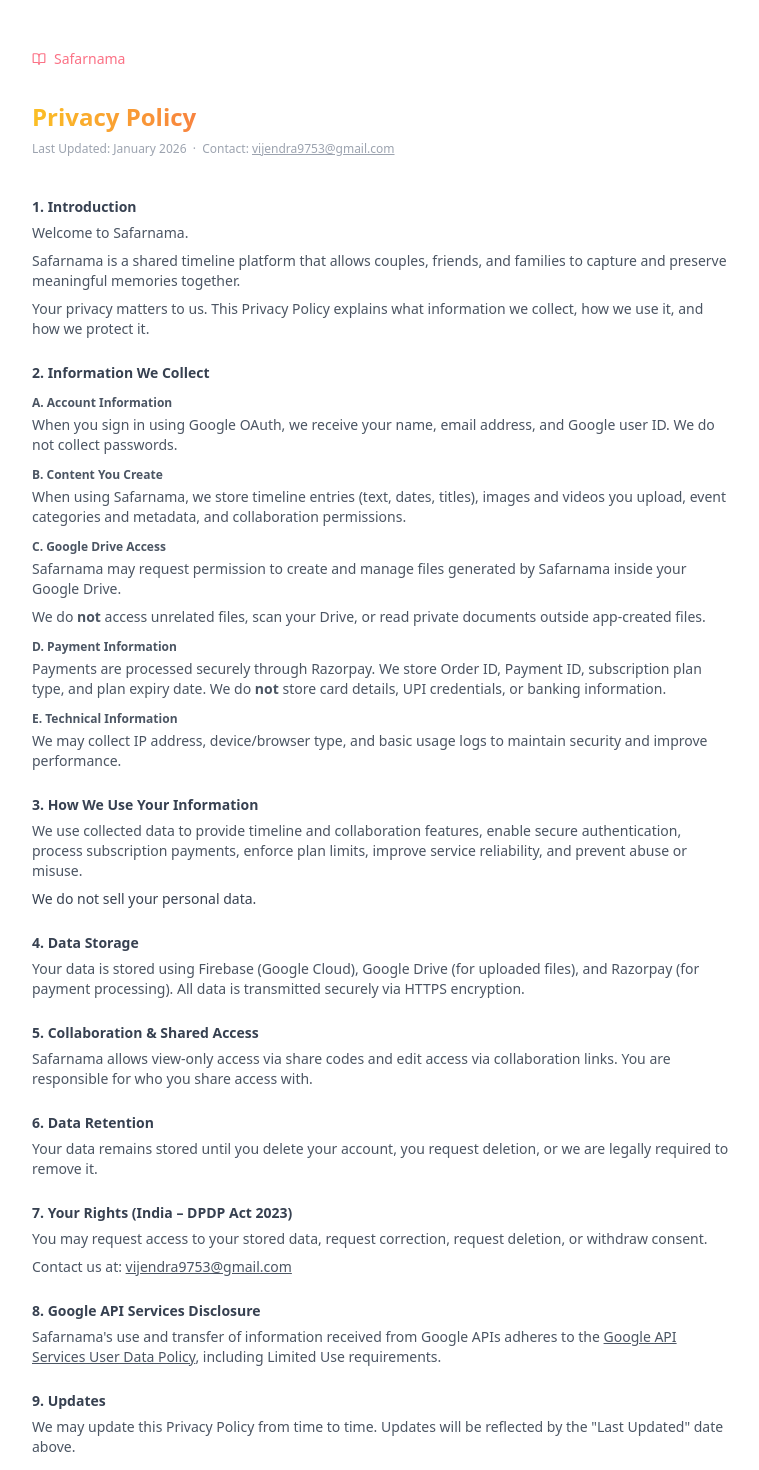
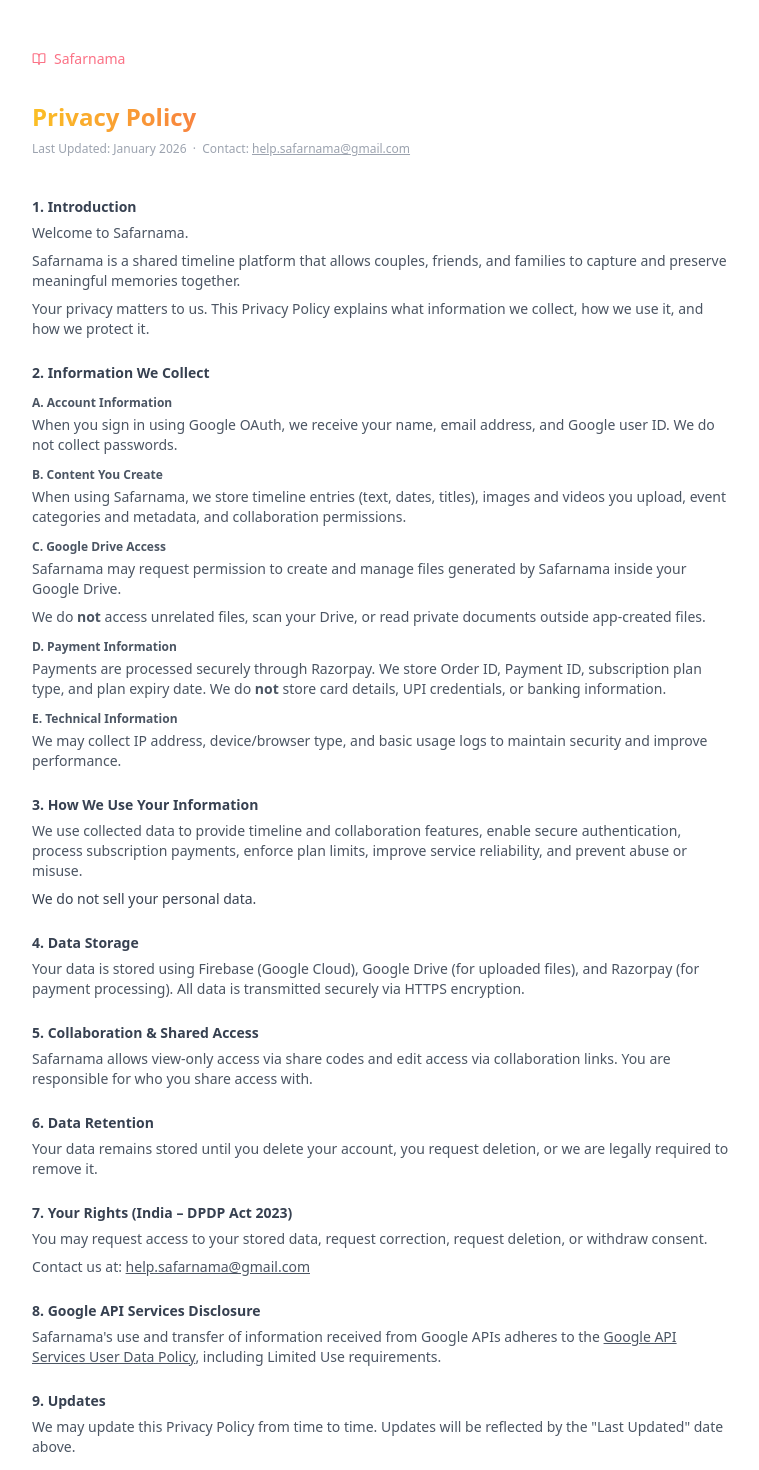
Before and after one commit to vennyvirtuoso/story-timeline_public, a React (Vite) app: page /privacy in a window 1280 px wide. Shown: the top 1470 px of the page, without its empty margins (258-1017 px from the left). Built offline with nearby package versions, Linux system fonts and the light colour scheme; no server answers.

Commit message:
checkpoint 19 updated with support gmail

```diff
--- a/src/pages/GoogleApiDisclosure.jsx
+++ b/src/pages/GoogleApiDisclosure.jsx
@@ -35,7 +35,7 @@ export default function GoogleApiDisclosure() {
           </section>
           <section>
             <h2 className="text-sm font-semibold text-gray-700 mb-1.5">Contact</h2>
-            <p className="text-sm">Questions? Reach us at: <a href="mailto:vijendra9753@gmail.com" className="underline hover:text-rose-400">vijendra9753@gmail.com</a></p>
+            <p className="text-sm">Questions? Reach us at: <a href="mailto:help.safarnama@gmail.com" className="underline hover:text-rose-400">help.safarnama@gmail.com</a></p>
           </section>
         </div>
 
--- a/src/pages/Privacy.jsx
+++ b/src/pages/Privacy.jsx
@@ -10,7 +10,7 @@ export default function Privacy() {
           <BookOpen size={14}/> Safarnama
         </Link>
         <h1 className="text-2xl font-bold text-transparent bg-clip-text bg-gradient-to-r from-amber-400 via-rose-500 to-pink-500 mb-2">Privacy Policy</h1>
-        <p className="text-gray-400 text-xs mb-10">Last Updated: January 2026 &nbsp;·&nbsp; Contact: <a href="mailto:vijendra9753@gmail.com" className="underline hover:text-rose-400">vijendra9753@gmail.com</a></p>
+        <p className="text-gray-400 text-xs mb-10">Last Updated: January 2026 &nbsp;·&nbsp; Contact: <a href="mailto:help.safarnama@gmail.com" className="underline hover:text-rose-400">help.safarnama@gmail.com</a></p>
 
         <div className="text-gray-600 leading-relaxed space-y-6">
           <section>
@@ -59,7 +59,7 @@ export default function Privacy() {
           <section>
             <h2 className="text-sm font-semibold text-gray-700 mb-1.5">7. Your Rights (India – DPDP Act 2023)</h2>
             <p className="text-sm">You may request access to your stored data, request correction, request deletion, or withdraw consent.</p>
-            <p className="text-sm mt-2">Contact us at: <a href="mailto:vijendra9753@gmail.com" className="underline hover:text-rose-400">vijendra9753@gmail.com</a></p>
+            <p className="text-sm mt-2">Contact us at: <a href="mailto:help.safarnama@gmail.com" className="underline hover:text-rose-400">help.safarnama@gmail.com</a></p>
           </section>
 
           <section>
--- a/src/pages/Refund.jsx
+++ b/src/pages/Refund.jsx
@@ -33,7 +33,7 @@ export default function Refund() {
           </section>
           <section>
             <h2 className="text-sm font-semibold text-gray-700 mb-1.5">Contact</h2>
-            <p className="text-sm">For refund requests, contact us at: <a href="mailto:support@safarnama.app" className="underline hover:text-rose-400">support@safarnama.app</a></p>
+            <p className="text-sm">For refund requests, contact us at: <a href="mailto:help.safarnama@gmail.com" className="underline hover:text-rose-400">help.safarnama@gmail.com</a></p>
           </section>
         </div>
 
```
